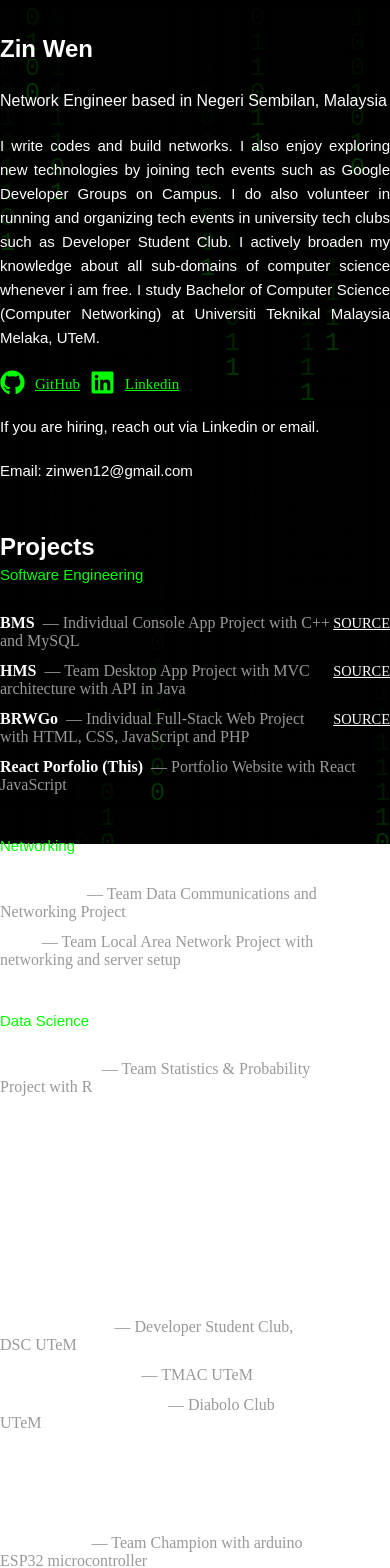
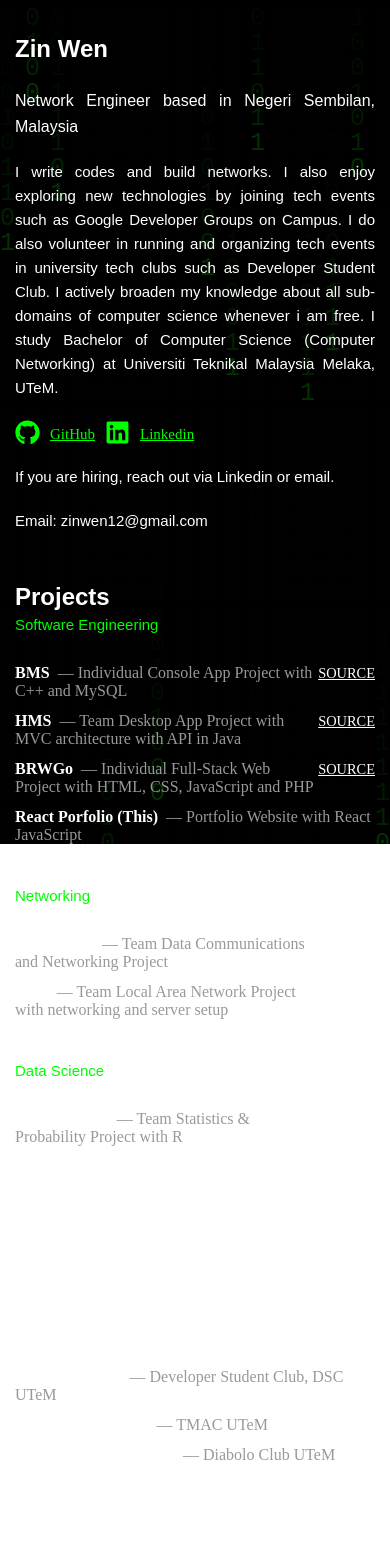
Before and after one commit to AricChong12/zinwen, a React (Vite) app in the folder zinwen/: page / in a window 390 px wide. Shown: the top 1568 px of the page. Built offline with nearby package versions, Linux system fonts and the light colour scheme.

Commit message:
Done Responsive

```diff
--- a/zinwen/src/Intro.css
+++ b/zinwen/src/Intro.css
@@ -8,6 +8,8 @@
     margin: 30px auto 0 auto;
     line-height: 1.6;
     word-wrap: break-word;
+
+    padding: 0 15px 0 15px;
 }
 
 .job {
@@ -20,6 +22,8 @@
     margin: 20px auto 20px auto;
     line-height: 1.6;
     word-wrap: break-word;
+
+    padding: 0 15px 0 15px;
 }
 
 .intro {
@@ -32,6 +36,8 @@
     margin: auto;
     line-height: 1.6;
     word-wrap: break-word;
+
+    padding: 0 15px 0 15px;
 
 }
 
@@ -46,6 +52,8 @@
     line-height: 1.6;
     word-wrap: break-word;
 
+    padding: 0 15px 0 15px;
+
 }
 
 .email {
@@ -58,6 +66,8 @@
     margin: 20px auto 20px auto;
     line-height: 1.6;
     word-wrap: break-word;
+
+    padding: 0 15px 0 15px;
 }
 
 .container {
@@ -69,6 +79,8 @@
     justify-content: flex-start;
     align-items: center;
     gap: 10px;
+
+    padding: 0 15px 0 15px;
 }
 
 .links {
@@ -88,6 +100,8 @@
     margin: 50px auto -10px auto;
 
     word-wrap: break-word;
+
+    padding: 0 15px 0 15px;
 }
 
 .projects-container {
@@ -102,6 +116,7 @@
 
 
     color: white;
+    padding: 0 15px 0 15px;
 }
 
 
@@ -110,6 +125,7 @@
     color: #00FF00;
     font-family: Arial, Helvetica, sans-serif;
     font-size: 15px;
+
 
 }
 
--- a/zinwen/src/Intro.jsx
+++ b/zinwen/src/Intro.jsx
@@ -195,7 +195,7 @@ function Intro() {
                                 <span class="project-title2">Technical Team</span>
                                 <span class="description">— Developer Student Club, DSC UTeM</span>
                             </div>
-                            <span class="code-link2">Nov 2025 - Present</span>
+
 
 
                         </li>
@@ -207,7 +207,7 @@ function Intro() {
                                 <span class="project-title2">Game Programmer</span>
                                 <span class="description">— TMAC UTeM </span>
                             </div>
-                            <span class="code-link2">Nov 2024 - Present</span>
+
 
 
                         </li>
@@ -222,7 +222,7 @@ function Intro() {
                                 <span class="project-title2">Deputy General Affairs</span>
                                 <span class="description">— Diabolo Club UTeM</span>
                             </div>
-                            <span class="code-link2">Nov 2024 - Present</span>
+
 
 
                         </li>
@@ -242,10 +242,10 @@ function Intro() {
                         <li>
 
                             <div class="project-info">
-                                <span class="project-title2">Robomaster</span>
-                                <span class="description">— Team Champion with arduino ESP32 microcontroller</span>
+                                <span class="project-title2">Robomaster 2025 Team Champion</span>
+
                             </div>
-                            <span class="code-link2">Dec 2025</span>
+
 
 
                         </li>
```
